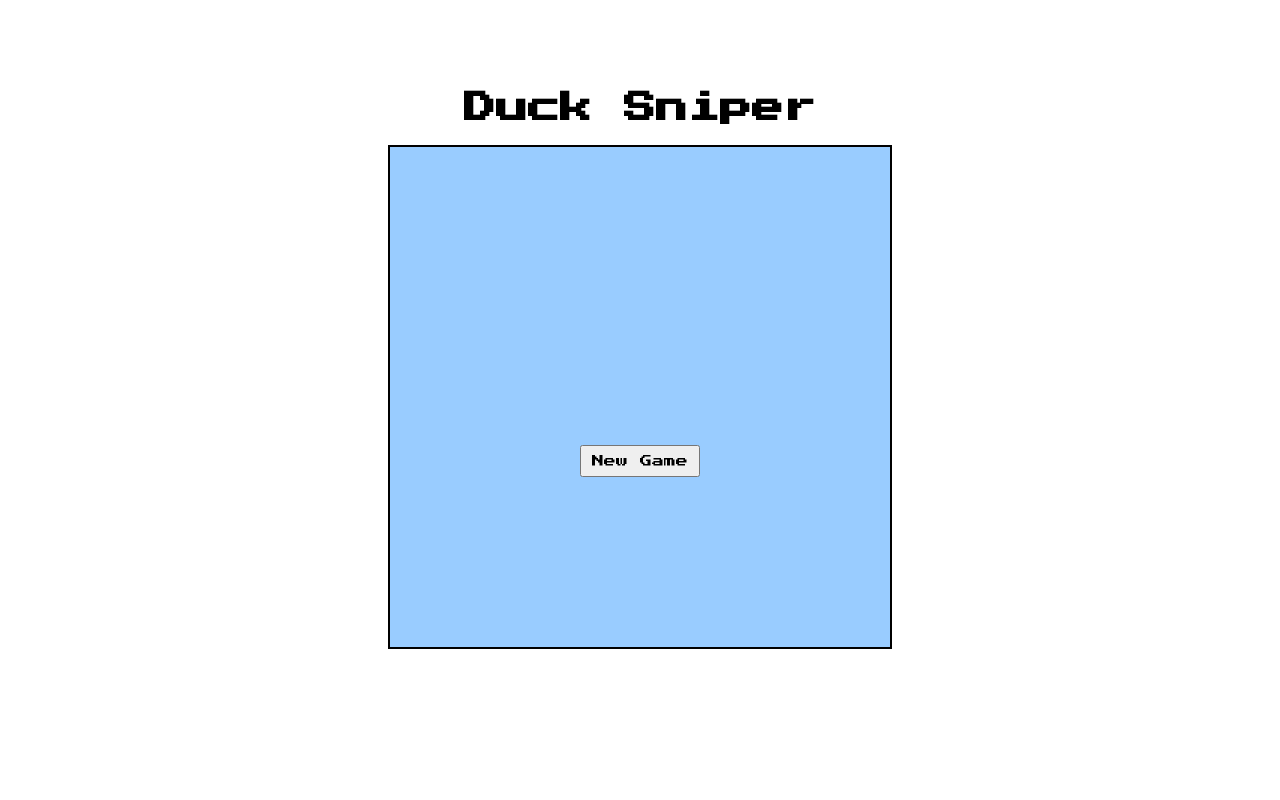
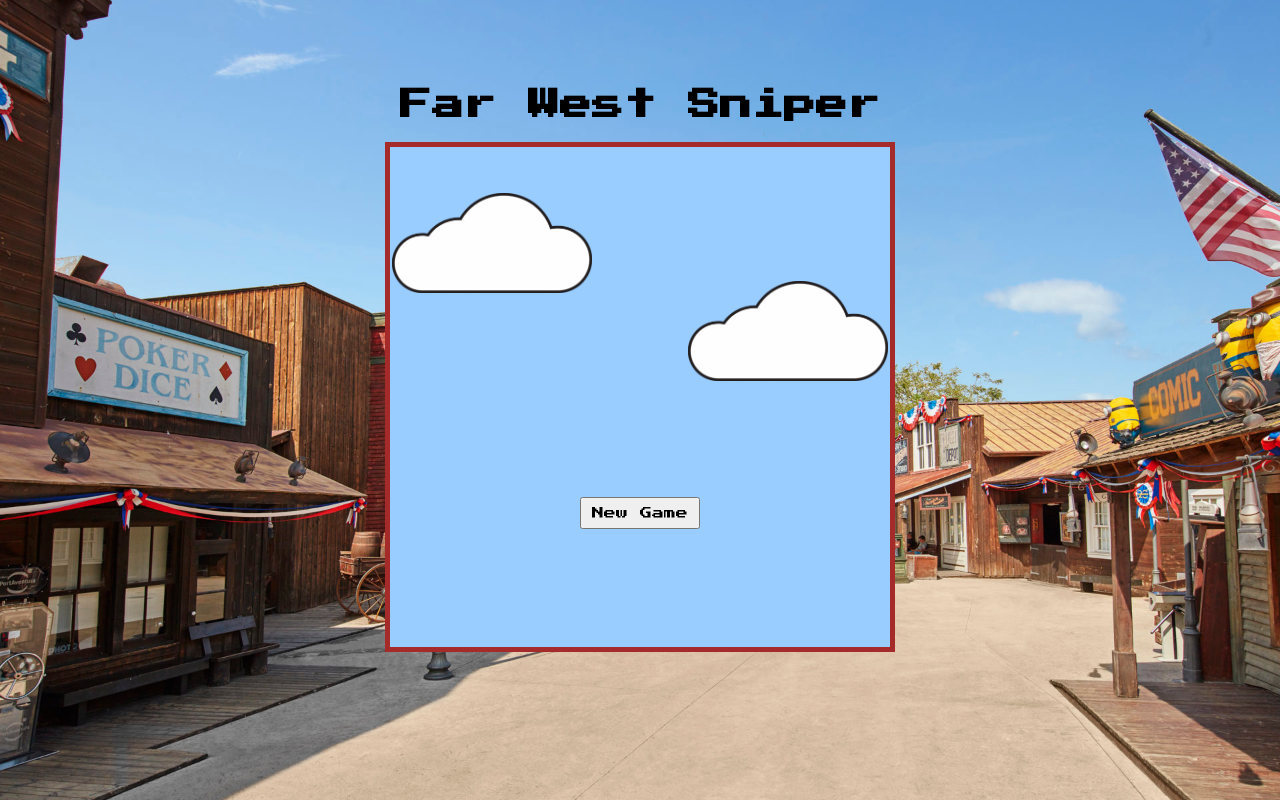
Before and after one commit to JoelRocaMartinez/Far-West-Sniper, a Vue app: page / in a window 1280 px wide. Built offline with nearby package versions, Linux system fonts and the light colour scheme.

Commit message:
fixed highscores, added background picture and working on cloud animation

```diff
--- a/src/App.vue
+++ b/src/App.vue
@@ -2,26 +2,32 @@
 
   <div id="container">
     <div id="canvasContainer">
-      <h1>Duck Sniper</h1>
+      <h1>Far West Sniper</h1>
 
       <div v-if="start" class="score">score: {{ score }}</div>
       <div v-if="start" class="timer">{{ timer }}</div>
       <div v-if="gameOver" class="finalScore">
+        <div class="finalScores">
           <div class="title">Final Score</div>
           <div>{{ score }}</div>
+        </div>
+        <div class="finalScores">
+          <div>High Scores</div>
           <ol>
-          <div>High Scores</div>
             <li v-for="points in scores.slice(0, 10)" :key="points.id">
               {{ points }}
             </li>
           </ol>
         </div>
+      </div>
+      <img class="cloud1" src="../public/images/cloud.png" alt="cloud" width="200" height="100">
+      <img class="cloud2" src="../public/images/cloud.png" alt="cloud" width="200" height="100">
       <canvas
         id="myCanvas"
         width="500"
         height="500"
-        @click="scorePoints"
-        v-on:click="addTime"
+        @click="addTime"
+        v-on:click="scorePoints"
         />
       <button v-if="!start" @click="startGame">New Game</button>
       <button v-if="gameOver" @click="startGame">Restart</button>
@@ -63,6 +69,7 @@ export default {
       drawTarget: "",
       drawClock: "",
       time: "",
+      test: false
     }
   },
   mounted() {
@@ -77,7 +84,6 @@ export default {
       this.countdown()
       this.drawBullsEye()
       this.scorePoints()
-      this.addTime()
       this.finishGame()
     },
     countdown() {
@@ -111,9 +117,7 @@ export default {
       this.watchY = Math.floor(Math.random() * 400 )
       const image = new Image()
       image.src = this.stopwatch
-      image.onload = () => {
       ctx.drawImage(image, this.watchX, this.watchY, 40, 40)
-      }
     },
     addTime(e) {
       this.sx = e.offsetX
@@ -135,10 +139,12 @@ export default {
   },
   watch: {
     timer: function()  {
+      const randomTime1 = Math.floor(Math.random() * 50)
+      const randomTime2 = Math.floor(Math.random() * 50)
       if (this.timer === 0) {
         this.finishGame()
       }
-      if (this.timer === 20 || this.timer === 40) {
+      if (this.timer === randomTime1 || this.timer === randomTime2) {
         this.drawWatch()
       }
     }
@@ -149,10 +155,22 @@ export default {
 
 
 <style >
+@keyframes cloudMove {
+  0%   {background-color:red; left:0px; top:0px;}
+  25%  {background-color:yellow; left:200px; top:0px;}
+  50%  {background-color:blue; left:200px; top:200px;}
+  75%  {background-color:green; left:0px; top:200px;}
+  100% {background-color:red; left:0px; top:0px;}
+}
+
 html, body {
   margin: 0;;
   height: 100%;
   font-family: 'Press Start 2P', cursive;
+  background-image: url("../public/images/background.jpg");
+  background-position: center;
+  background-repeat: no-repeat;
+  background-size: cover;
 }
 
 #container {
@@ -164,7 +182,7 @@ html, body {
 }
 
 #myCanvas {
-  border: 2px solid black;
+  border: 5px solid brown;
   background-color: #99ccff;
   cursor: crosshair;
 }
@@ -188,7 +206,7 @@ button {
   left:50%;
   top:50%;
   transform: translate(-50%, -50%);
-  margin-top: 20%;
+  margin-top: 30%;
   width: 15vh;
   height: 4vh;
   font-size: 1.5vh;
@@ -202,19 +220,46 @@ button {
 }
 
 .finalScore {
+  width: 100%;
   display: flex;
-  justify-content: center;
+  justify-content: space-around;
   align-items: center;
-  flex-direction: column;
+  flex-direction: row;
   position: absolute;
   left:50%;
   top:50%;
   transform: translate(-50%, -50%);
 }
 
+.finalScores{
+  display: flex;
+  justify-content: center;
+  align-items: center;
+  flex-direction: column;
+}
+
 .title {
   margin-bottom: 5%;
 }
 
+ol {
+  padding:0;
+}
+
+.cloud1 {
+  position: absolute;
+  left:21%;
+  top:30%;
+  transform: translate(-50%, -50%);
+  animation-name: cloudMove1;
+  animation-duration: 4s;
+}
+
+.cloud2 {
+  position: absolute;
+  left:79%;
+  top:45%;
+  transform: translate(-50%, -50%);
+}
 
 </style>
```
Also changed, not shown: public/images/background.jpg (added). Lines whose indentation alone changed are shown as unchanged.
